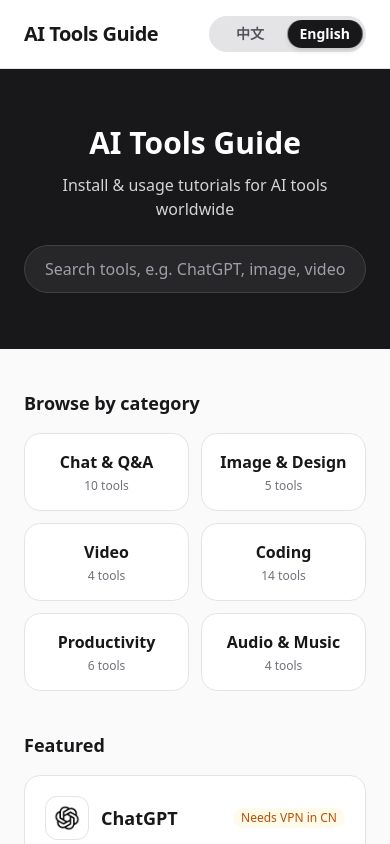
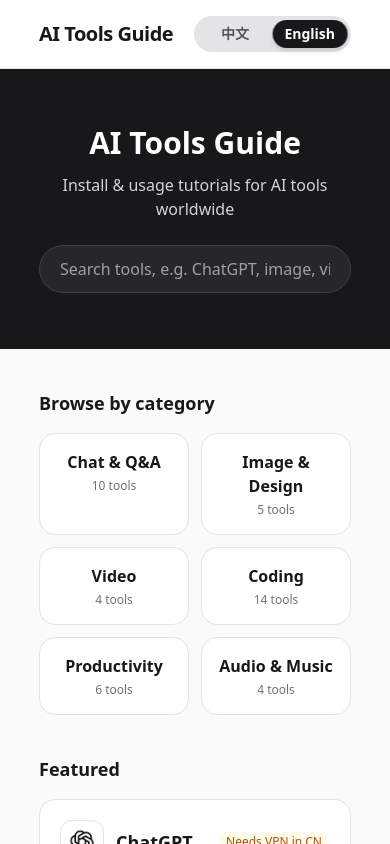
Before and after one commit to xile94690/ai-tools-guide, a Next.js app in the folder web/: page /en in a window 390 px wide. Shown: the top 844 px of the page. Built offline with nearby package versions, Linux system fonts and the light colour scheme.

Commit message:
Widen page side gutters for future sidebar ads.
Use 10vw padding (32px minimum) so large screens leave room for
side rails while phones keep a readable margin.

```diff
--- a/web/src/app/globals.css
+++ b/web/src/app/globals.css
@@ -3,9 +3,8 @@
 .shell {
   box-sizing: border-box;
   width: 100%;
-  margin-inline: auto;
-  /* 小屏至少 24px，大屏约 4.5% 视口，上限 64px */
-  padding-inline: clamp(1.5rem, 4.5vw, 4rem);
+  /* 随视口变宽：手机至少 32px，大屏约 10% 预留侧栏广告位 */
+  padding-inline: max(2rem, 10vw);
 }
 
 html {
```
